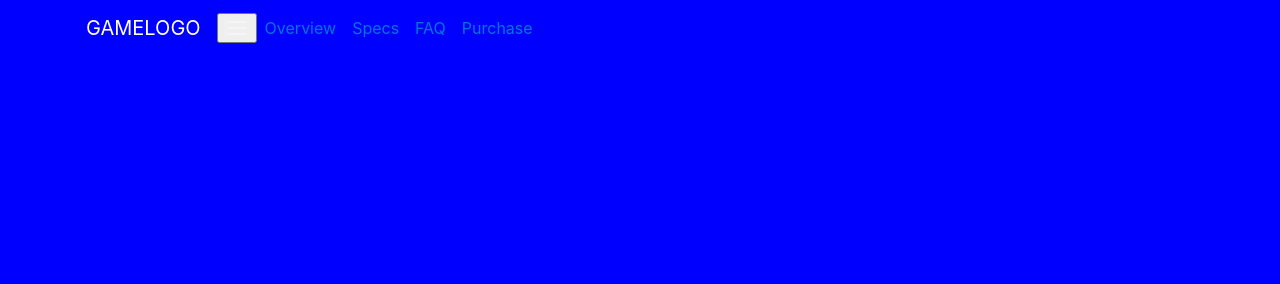
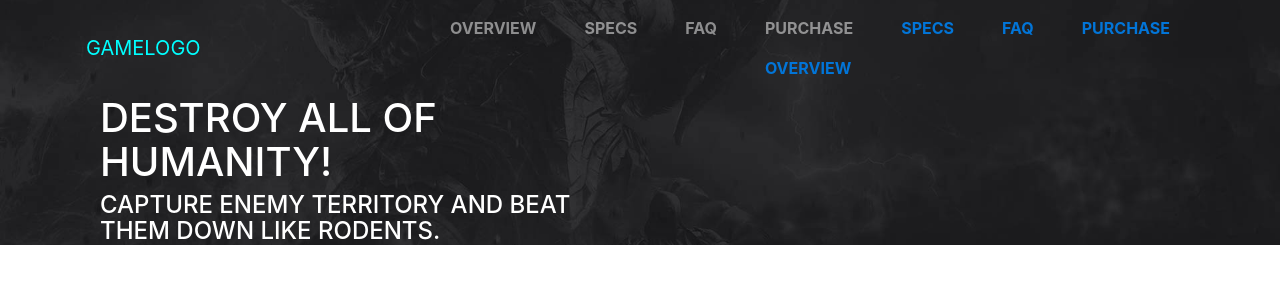
Before and after one commit to rosaMiller/gamelayout1, a plain HTML site: page src/index.html in a window 1280 px wide. Drawn offline with Linux system fonts and the light colour scheme.

Commit message:
Feature/navbar html (#1)
* adding photos to navbar

* adding photos to navbar

* adding photos to navbar

```diff
--- a/src/index.html
+++ b/src/index.html
@@ -18,14 +18,23 @@
             <div class="row">
                 <nav class="navbar navbar-toggleable-md navbar-inverse">
                     <a href="#" class="navbar-brand" id="logo">GAMELOGO</a>
-
-                    <button class="navbar-toogler navbar-toogler-right" type="button" data-toggle="collapse" data-target="#navbarSupportedContent" aria-controls="navbarSupportedContent" aria-expanded="false" aria-label="Toggle navigation">
+                    <button class="navbar-toggler navbar-toggler-right" type="button" data-toggle="collapse" data-target="#navbarSupportedContent" aria-controls="navbarSupportedContent" aria-expanded="false" aria-label="Toggle navigation">
                         <span class="navbar-toggler-icon"></span>
                     </button>
 
                     <div class="collapse navbar-collapse justify-content-end" id="navbarSupportedContent">
                         <ul class="navbar-nav">
                             <li class="nav-item">
+                                <a class="nav-link" href="#">Overview</a>
+                            </li>
+                            <li class="nav-item">
+                                <a class="nav-link" href="#">Specs</a>
+                            </li>
+                            <li class="nav-item">
+                                <a class="nav-link" href="#">FAQ</a>
+                            </li>
+                            <li class="nav-item">
+                                <a class="nav-link" href="#">Purchase</a>
                                 <a class="nav-link text-primary" href="#">Overview</a>
                             </li>
                             <li class="nav-item">
@@ -41,6 +50,12 @@
                     </div>
                 </nav>
             </div>
+            <div class:"row hero-content pt-lg-5 pb-lg-5 pt-5">
+                <div class="col-md-6 col-sn-12">
+                    <h1 class="text-uppercase text-center text-md-left">Destroy All Of Humanity!</h1>
+                    <h4 class="text-uppercase text-center text-md-left">Capture enemy territory and beat them down like rodents. </h4>
+                </div>
+            </div>
         </div>
     </div>
 
--- a/src/scss/style.scss
+++ b/src/scss/style.scss
@@ -1,5 +1,49 @@
-$bg-color: blue;
+#hero {
+  background: url('/assets/bg.jpg') no-repeat;
+  background-size: cover;
+  background-position: 0 60%;
+}
 
 body {
-  background: $bg-color;
+  color: #fff;
 }
+
+#logo {
+  color: cyan;
+}
+
+
+.navbar {
+  width:100%;
+  background: none !important;
+
+  @media(max-width: 34em){
+    background: black !important;
+  }
+
+  .navbar-toggler {
+    cursor: pointer;
+    outline: 0;
+  }
+
+  .nav-link {
+    text-transform: uppercase;
+    font-weight: bold;
+  }
+
+  .nav-item {
+    padding: 0 1rem;
+
+    @media(max-width: 34em) {
+      padding: 0;
+    }
+
+    .nav-link {
+      @media(max-width: 34em) {
+        font-weight: normal;
+        color: #fff !important;
+
+      }
+    }
+  }
+}
```
Also changed, not shown: src/assets/bg.jpg (added), src/assets/overlay.png (added), src/assets/screen1.jpg (added), src/css/style.css.
